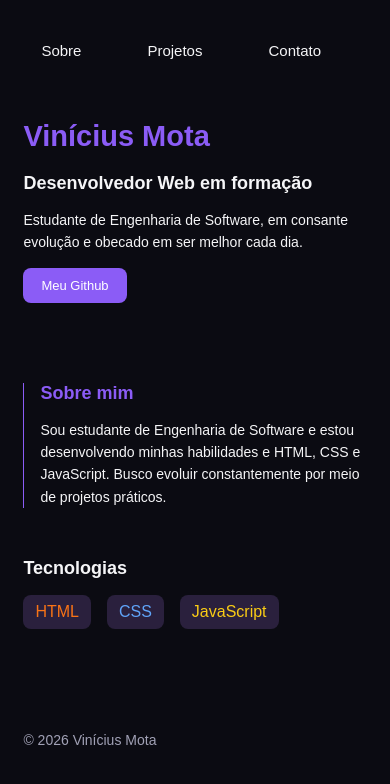
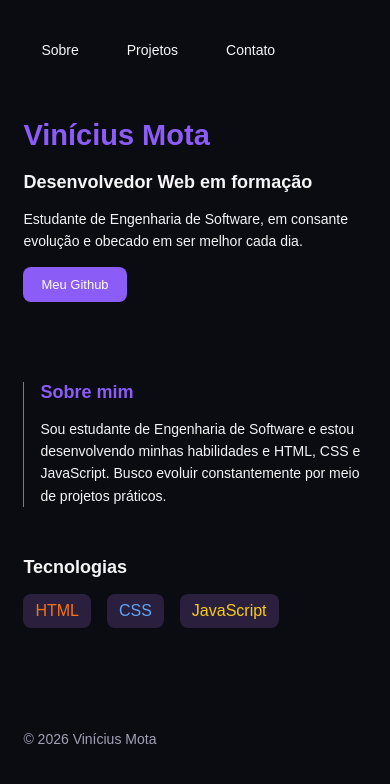
Before and after one commit to vnn-coder/portfolio, a plain HTML site: page index.html in a window 390 px wide. Drawn offline with Linux system fonts and the light colour scheme.

Commit message:
style: melhora responsividade do portfolio

```diff
--- a/css/style.css
+++ b/css/style.css
@@ -147,7 +147,19 @@ h1 {
 
 /* Responsividade para celulares */
 
-@media (max-width: 768px) {
+@media (max-width: 900px) {
+    .menu {
+        display: flex;
+        flex-wrap: nowrap;
+        justify-content: center;
+        gap: 12px;
+    }
+
+    .menu a {
+        font-size: 14px;
+        white-space: nowrap;
+    }
+
     .projetos {
         grid-template-columns: 1fr;
     }
```
